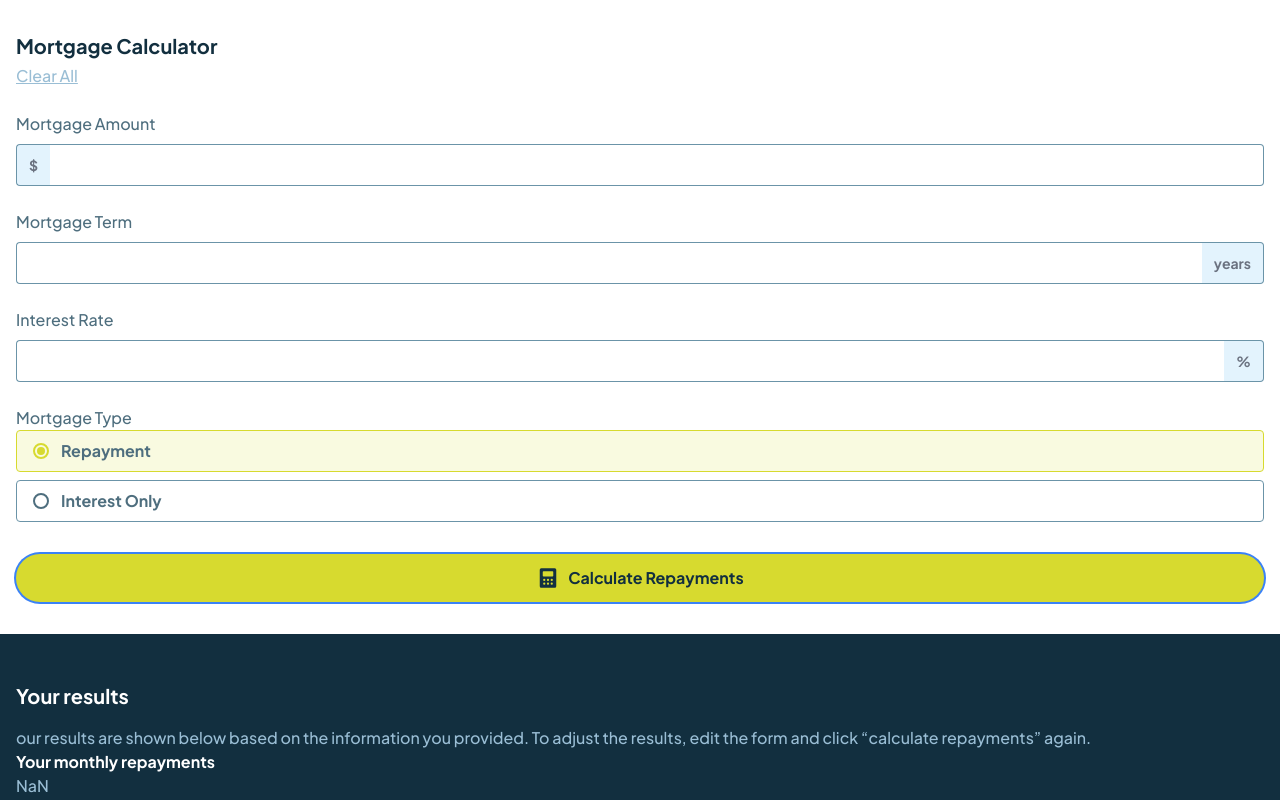
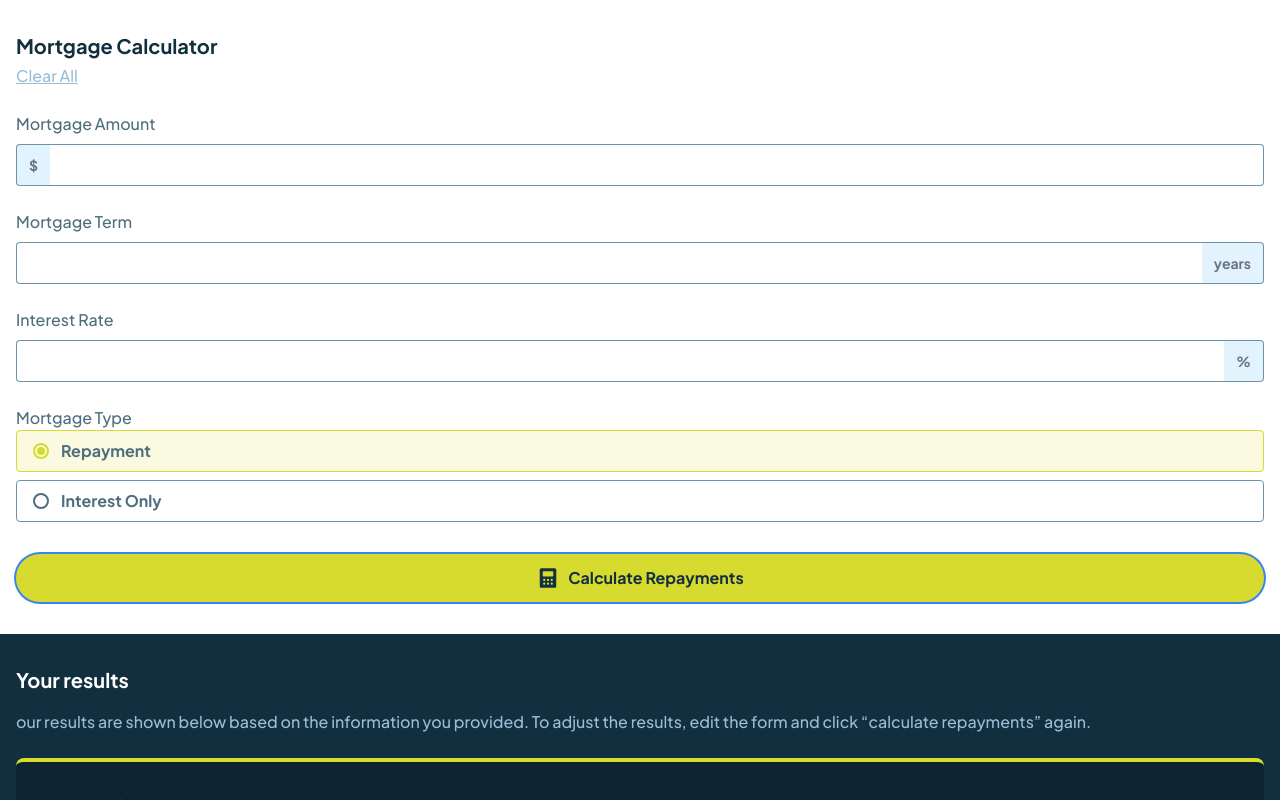
Before and after one commit to jessiicacmoore/fem_mortgage-repayment-calculator, a React (Vite) app: page / in a window 1280 px wide. Both pictures are taken after typing "Sample", "Sample", "Sample" into the empty fields and a click on the button "Calculate Repayments". Shown: the top 800 px of the page. Built offline with nearby package versions, Linux system fonts and the light colour scheme.

Commit message:
:lipstick: Results styling

```diff
--- a/src/features/mortgage-calculator/components/MortgageResults.tsx
+++ b/src/features/mortgage-calculator/components/MortgageResults.tsx
@@ -18,16 +18,23 @@ function MortgageResults({ results }: MortgageResultsProps) {
         </div>
       ) : (
         <>
-          <h2>Your results</h2>
+          <h2 className="mt-0">Your results</h2>
           <p>
             our results are shown below based on the information you provided.
             To adjust the results, edit the form and click “calculate
             repayments” again.
           </p>
-          <h3>Your monthly repayments</h3>
-          <p>{results.monthlyRepayment}</p>
-          <h3>Total you'll repay over the term</h3>
-          <p>{results.totalRepayment}</p>
+          <div className="mt-6 rounded-lg border-t-4 border-t-primary-lime bg-neutral-950 px-4 py-6">
+            <h3>Your monthly repayments</h3>
+            <p className="text-4xl font-bold text-primary-lime">
+              {results.monthlyRepayment}
+            </p>
+            <span className="horizontal-line"></span>
+            <h3>Total you'll repay over the term</h3>
+            <p className="text-2xl font-bold text-neutral-white">
+              {results.totalRepayment}
+            </p>
+          </div>
         </>
       )}
     </Container>
--- a/src/index.css
+++ b/src/index.css
@@ -10,14 +10,8 @@
   }
 
   h1,
-  h2,
-  h3 {
+  h2 {
     @apply font-bold;
-  }
-
-  h2,
-  h3 {
-    @apply text-neutral-white;
   }
 
   h1 {
@@ -25,8 +19,13 @@
   }
 
   h2 {
-    @apply my-4 text-xl;
+    @apply my-4 text-xl text-neutral-white;
   }
+
+  h3 {
+    @apply my-2;
+  }
+
   a {
     @apply text-inherit underline transition-colors;
   }
@@ -37,3 +36,9 @@
     @apply block w-full rounded border border-neutral-500 px-4 py-2;
   }
 }
+
+@layer utilities {
+  .horizontal-line {
+    @apply my-4 block border-t border-neutral-700;
+  }
+}
--- a/tailwind.config.js
+++ b/tailwind.config.js
@@ -18,6 +18,7 @@ export default {
           500: "hsl(200, 26%, 54%)",
           700: "hsl(200, 24%, 40%)",
           900: "hsl(202, 55%, 16%)",
+          950: "hsl(202, 56%, 12%)",
         },
       },
       fontFamily: {
```
